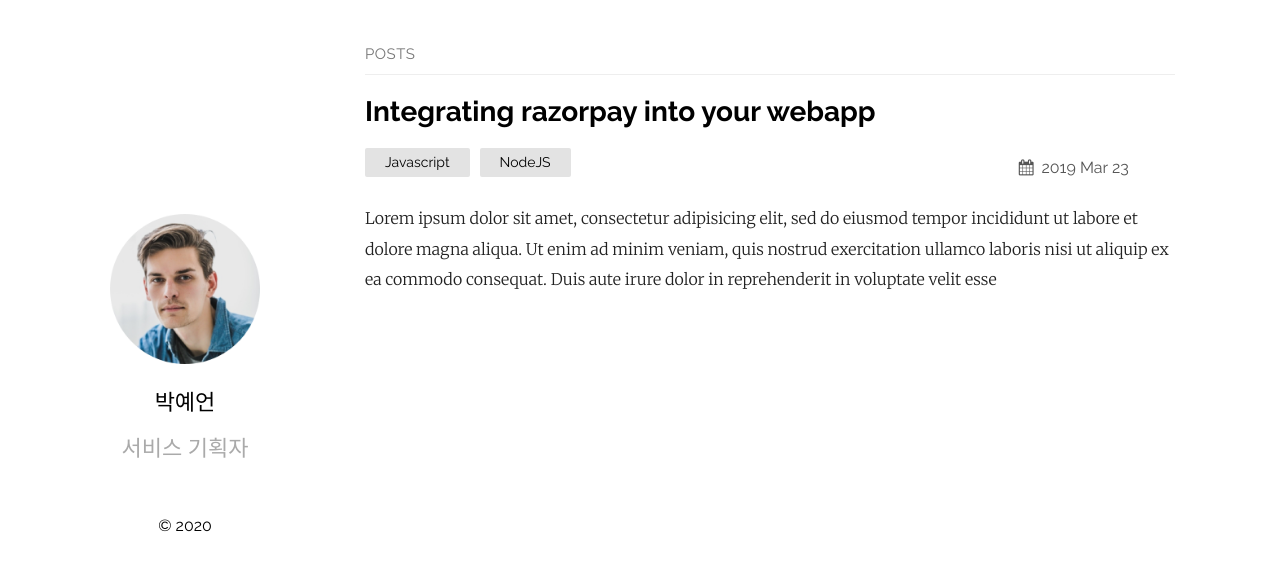
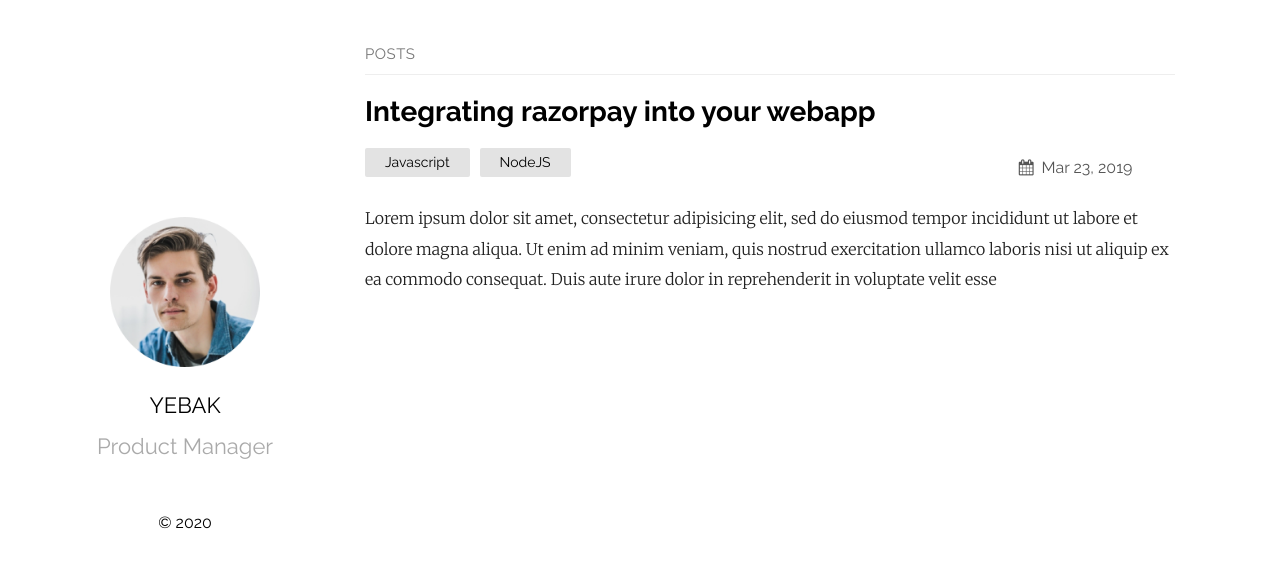
Before and after one commit to yebak/yebak.github.io, a Jekyll site: the page built from index.md, in a window 1280 px wide. Shown: the top 571 px of the page. Built offline with Jekyll 4.4.1, drawn with Linux system fonts in a browser that asks for light colours.

Commit message:
information changed

```diff
--- a/_config.yml
+++ b/_config.yml
@@ -1,6 +1,6 @@
-title: Your awesome title
-author: GitHub User
-email: your-email@domain.com
+title: yebak blog
+author: yebak
+email: yebak0419@gmail.com
 description: > # this means to ignore newlines until "show_exerpts:"
   Write an awesome description for your new site here. You can edit this
   line in _config.yml. It will appear in your document head meta (for
@@ -12,9 +12,9 @@ show_excerpts: true # set to true to show excerpts on the homepage
 sass:
   sass_dir: _sass
 plainwhite:
-  name: 박예언
-  tagline: 서비스 기획자
-  date_format: "%Y %b %-d "
+  name: YEBAK
+  tagline: Product Manager
+  date_format: "%b %-d, %Y "
   sitemap: true # set to true to generate sitemap.xml content
 
   # generate social links in footer
@@ -43,6 +43,12 @@ plainwhite:
     # - username: jekyll2
     #   instance: example.com
     disqus_shortname: yebak
+
+    navigation:
+    - title: My Work
+      url: "/my-work"
+    - title: Resume
+      url: "/resume"
 # If you want to link only specific pages in your header, uncomment
 # this and add the path to the pages in order as they should show up
 #header_pages:
```
